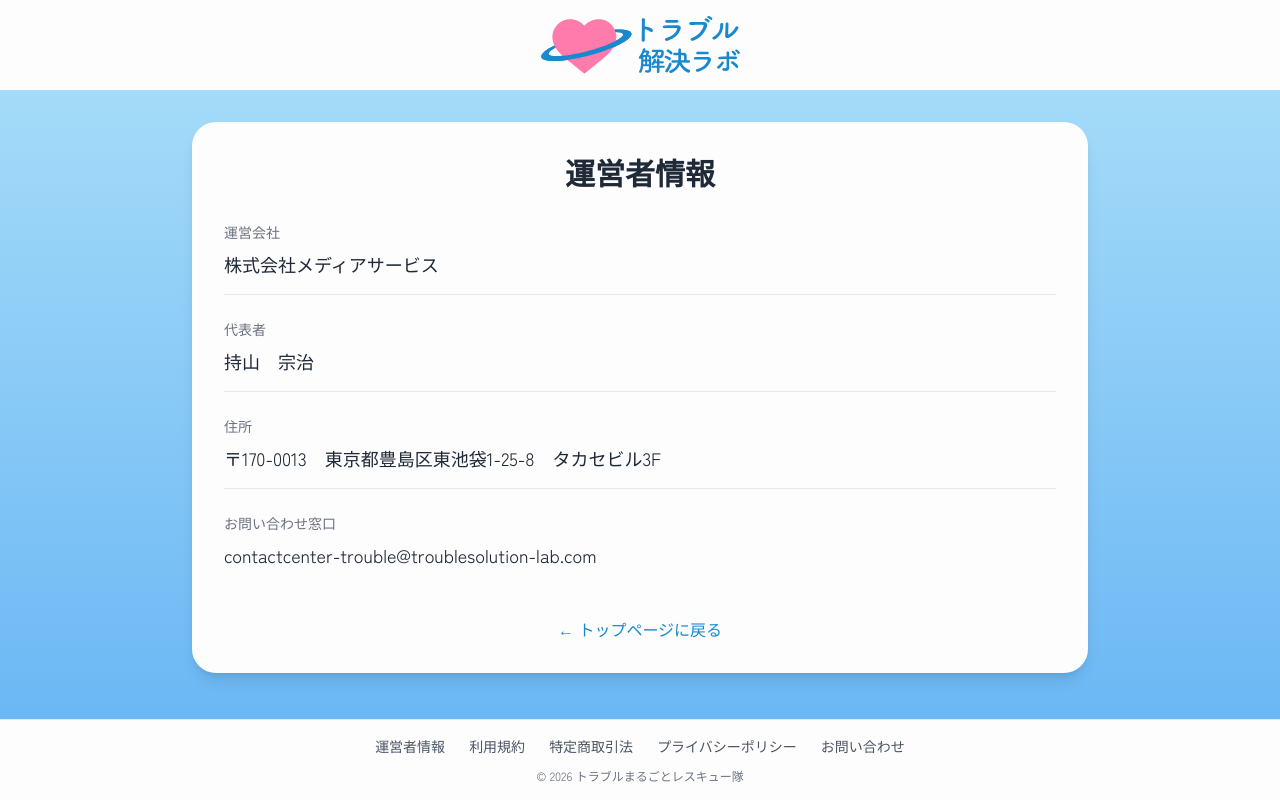
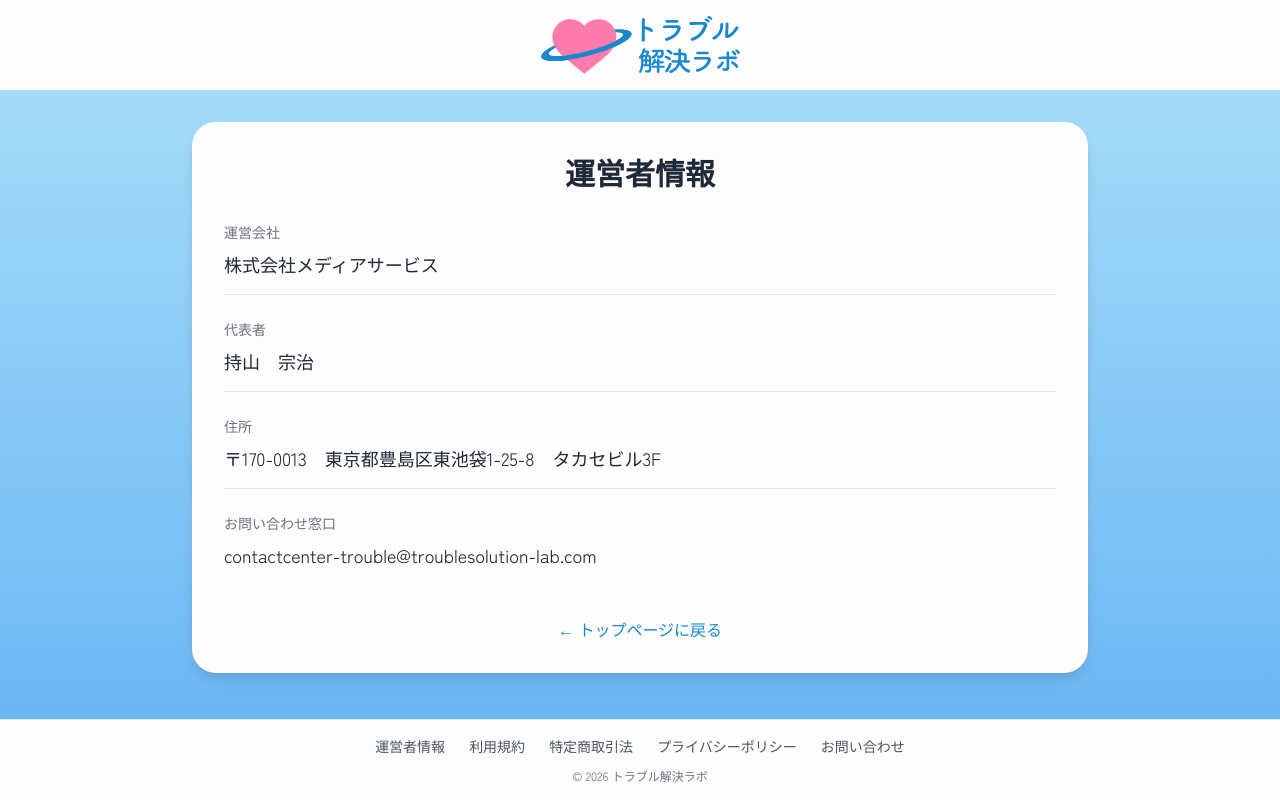
Before and after one commit to koushingnu/trouble, a Next.js app: page /company in a window 1280 px wide. Built offline with nearby package versions, Linux system fonts and the light colour scheme.

Commit message:
フッターコピーライト修正（最新）

```diff
--- a/src/components/Footer.tsx
+++ b/src/components/Footer.tsx
@@ -52,7 +52,7 @@ export default function Footer({ maxWidth = "md" }: FooterProps) {
         </a>
       </div>
       <p className="text-center text-xs text-gray-500 mt-3">
-        © 2026 トラブルまるごとレスキュー隊
+        © 2026 トラブル解決ラボ
       </p>
     </footer>
   );
```
